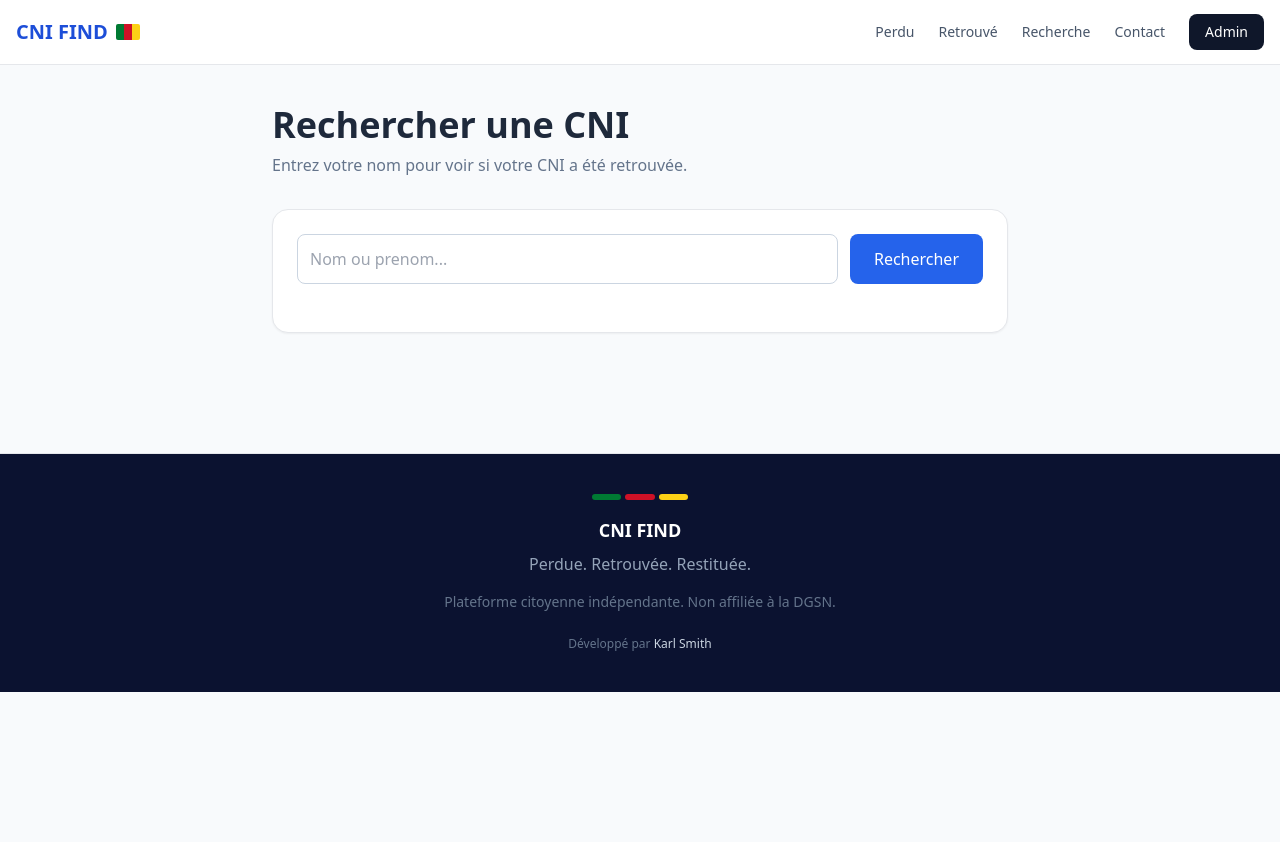
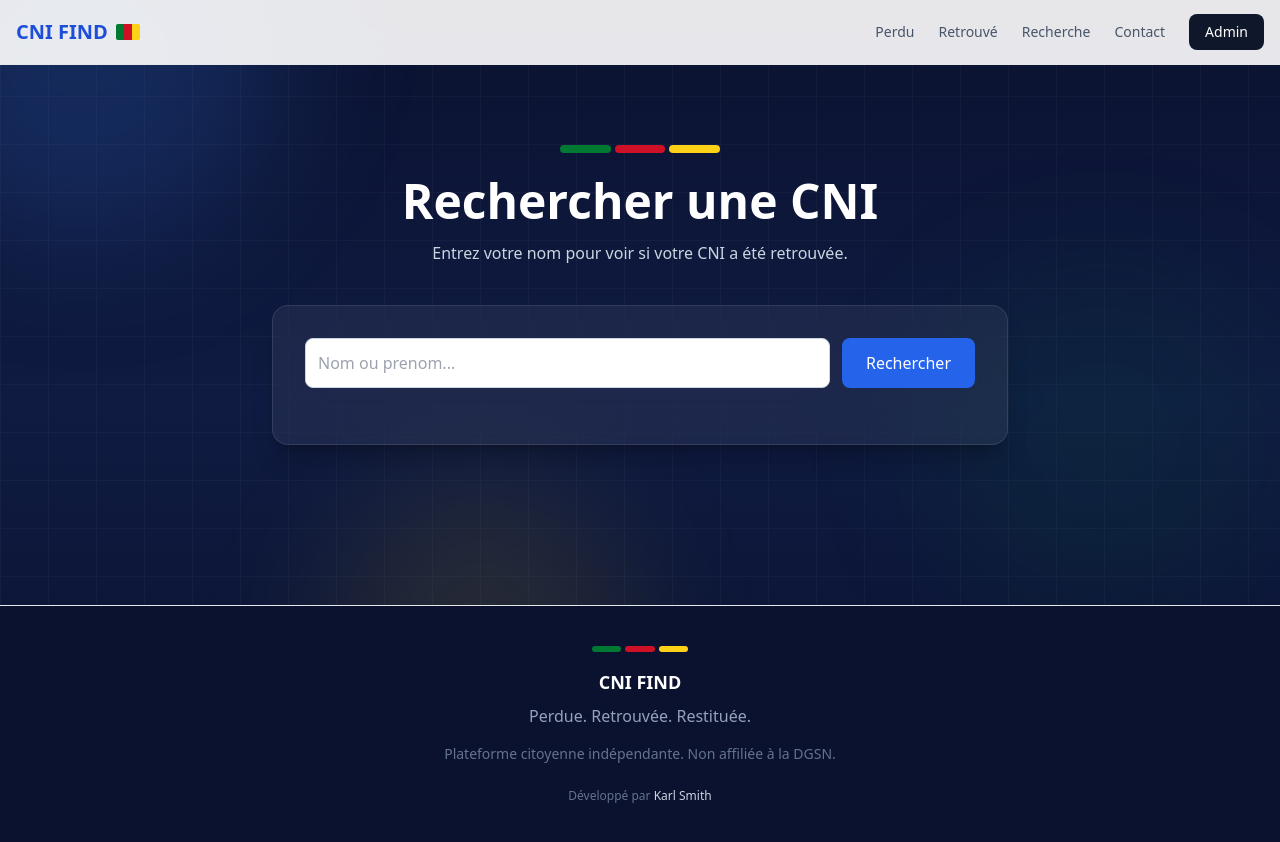
Before and after one commit to freddy-20/CNI-FIND, a Next.js app: page /recherche in a window 1280 px wide. Before the commit the page ends 800 px from the top, so only its background shows below. Built offline with nearby package versions, Linux system fonts and the light colour scheme.

Commit message:
Update page.tsx

```diff
--- a/app/recherche/page.tsx
+++ b/app/recherche/page.tsx
@@ -1,17 +1,28 @@
 import SearchForm from "@/components/search/SearchForm";
+import AnimatedBackground from "@/components/shared/AnimatedBackground";
 
 export default function RecherchePage() {
   return (
-    <div className="mx-auto max-w-3xl px-4 py-10">
-      <h1 className="text-3xl font-bold text-slate-800 sm:text-4xl">
-        Rechercher une CNI
-      </h1>
-      <p className="mt-2 mb-8 text-slate-500">
-        Entrez votre nom pour voir si votre CNI a été retrouvée.
-      </p>
+    <div className="relative">
+      <AnimatedBackground />
 
-      <div className="rounded-2xl border bg-white p-6 shadow-sm">
-        <SearchForm />
+      <div className="mx-auto max-w-3xl px-4 py-16 sm:py-20">
+        <div className="animate-fade-in-up text-center text-white">
+          <div className="mx-auto mb-6 flex w-40 justify-center gap-1">
+            <span className="h-2 flex-1 rounded-full bg-cameroon-green" />
+            <span className="h-2 flex-1 rounded-full bg-cameroon-red" />
+            <span className="h-2 flex-1 rounded-full bg-cameroon-yellow" />
+          </div>
+
+          <h1 className="mt-2 text-3xl font-bold sm:text-5xl">Rechercher une CNI</h1>
+          <p className="mx-auto mt-4 max-w-xl text-slate-300">
+            Entrez votre nom pour voir si votre CNI a été retrouvée.
+          </p>
+        </div>
+
+        <div className="glass-card animate-fade-in-up mt-10 p-6 sm:p-8" style={{ animationDelay: "150ms" }}>
+          <SearchForm />
+        </div>
       </div>
     </div>
   );
```
